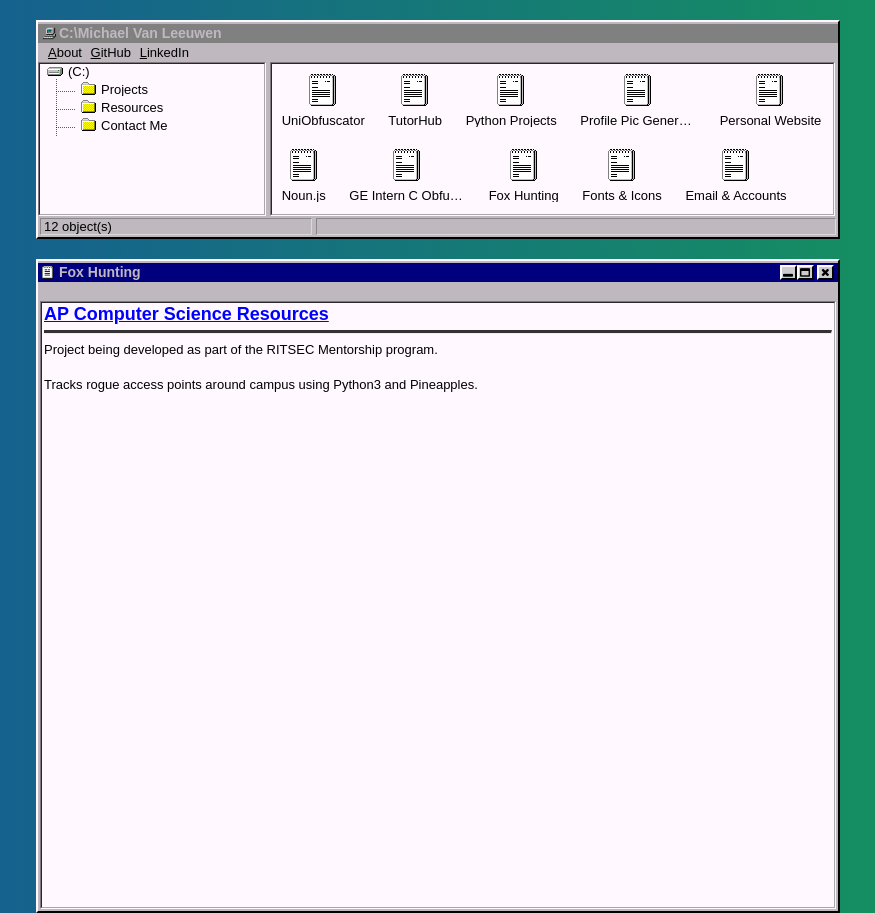
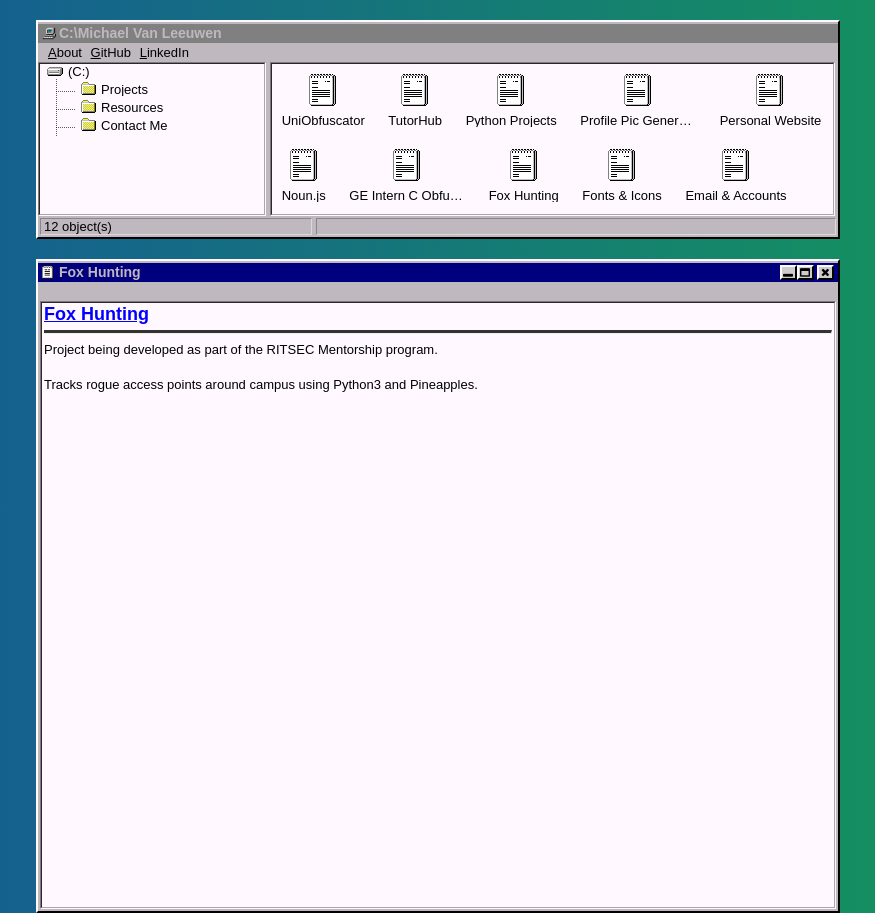
Before and after one commit to MJVL/mjvl.github.io-legacy-v2, a Jekyll site: the page built from _posts/2018-01-02-Fox Hunting.md, in a window 1280 px wide. Shown: the whole page, without its empty margins (202-1077 px from the left). Built offline with Jekyll 4.4.1, drawn with Linux system fonts in a browser that asks for light colours.

Commit message:
Fix Fox Hunting post link

```diff
--- a/_posts/2018-01-02-Fox Hunting.md
+++ b/_posts/2018-01-02-Fox Hunting.md
@@ -3,7 +3,7 @@ layout: default
 title: "Fox Hunting"
 tags: tag1
 ---
-## [AP Computer Science Resources](https://github.com/ritsec "Fox Hunting")
+## [Fox Hunting](https://github.com/ritsec "Fox Hunting")
 ***
 
 
```
